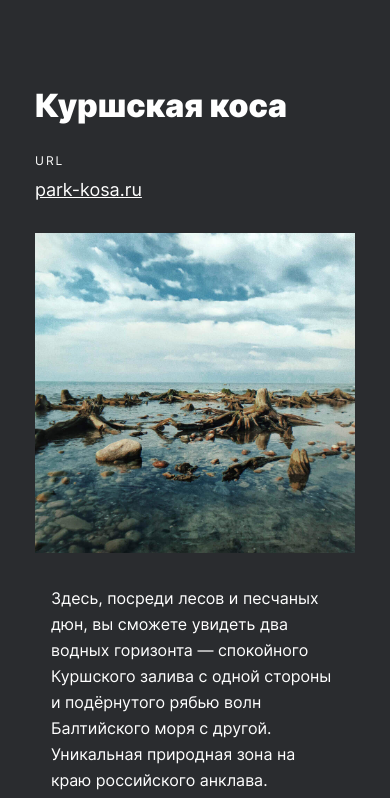
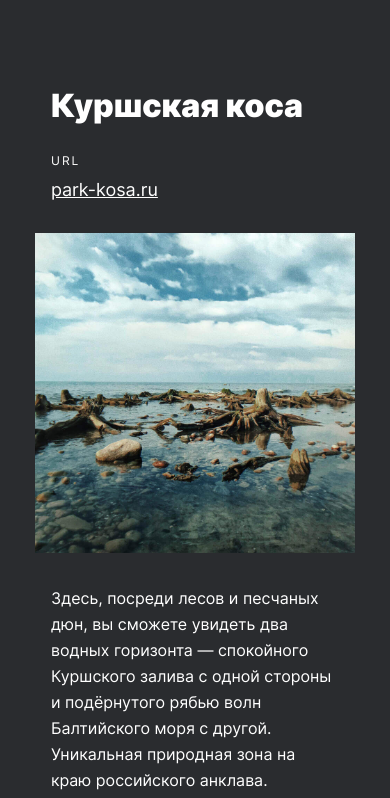
Before and after one commit to LanaSkibina/russian-travel, a plain HTML site: page index.html in a window 390 px wide. Shown: the part 4406-5204 px from the top of the page. Drawn offline with Linux system fonts and the light colour scheme.

Commit message:
version 3.3

```diff
--- a/blocks/place/__title/place__title.css
+++ b/blocks/place/__title/place__title.css
@@ -31,5 +31,6 @@
         max-width: 288px;
         font-size: 32px;
         line-height: 35px;
+        margin-left: 16px;
     }
 }
--- a/blocks/place/__website/place__website.css
+++ b/blocks/place/__website/place__website.css
@@ -20,5 +20,6 @@
         max-width: 288px;
         grid-row: 2;
         grid-column: 1;
+        margin-left: 16px;
     }
 }
```
